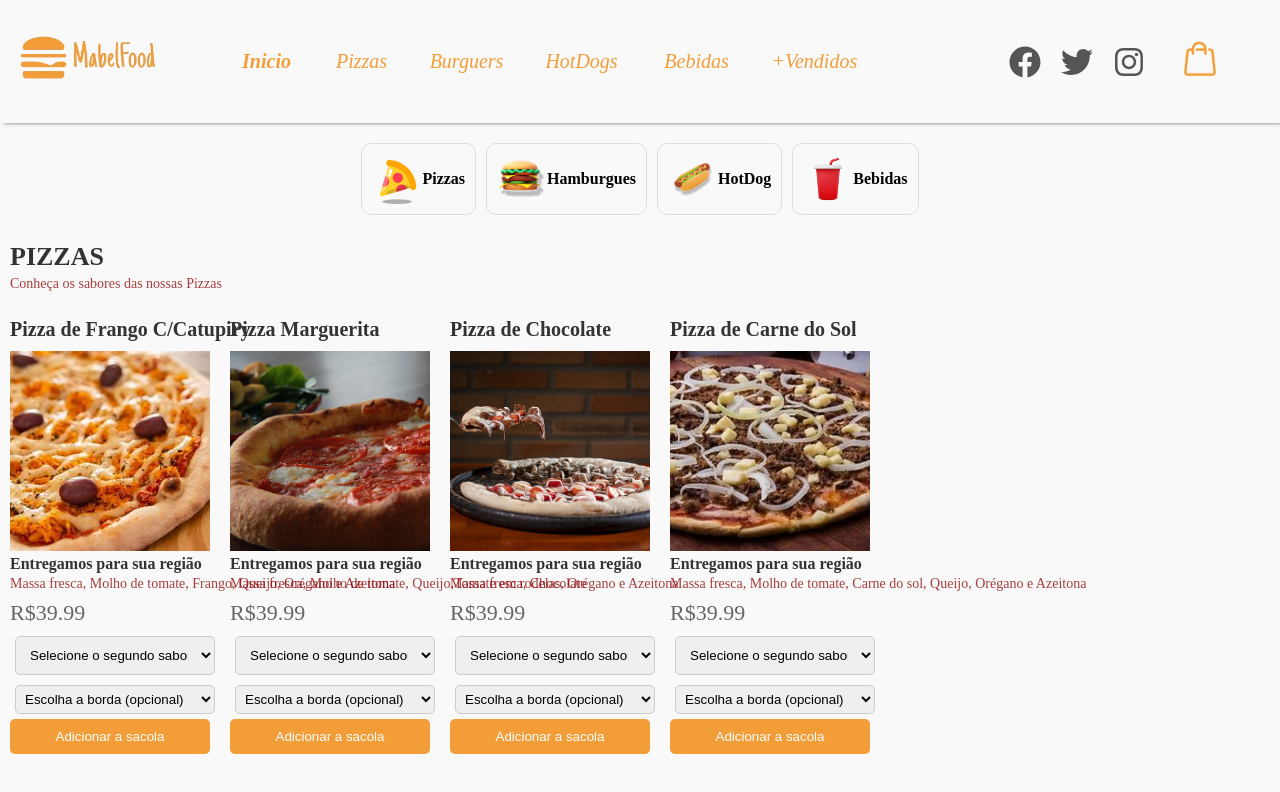
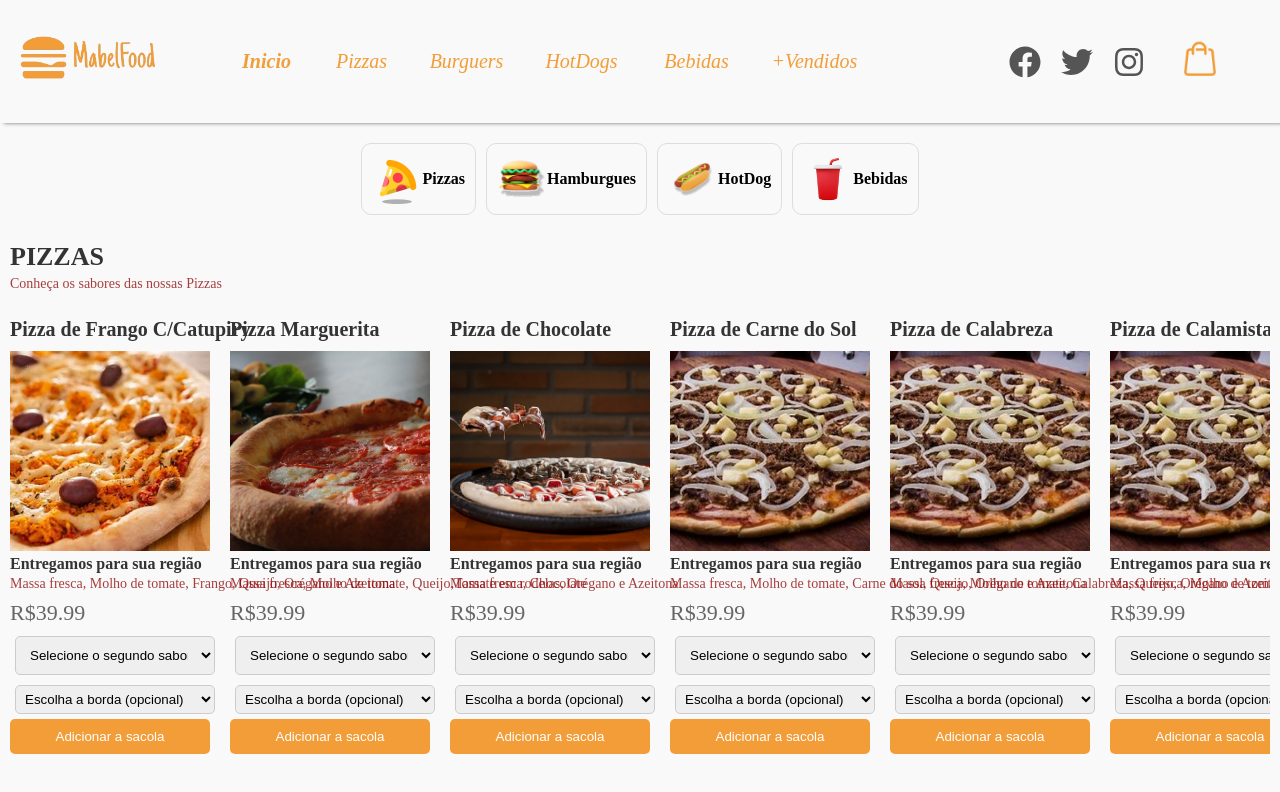
Before and after one commit to MateusProDev/MabelFood, a React (Create React App) app: page /Pizzas in a window 1280 px wide. Shown: the top 792 px of the page. Built offline with nearby package versions, Linux system fonts and the light colour scheme.

Commit message:
add detalhes

```diff
--- a/src/components/Pagina1.jsx
+++ b/src/components/Pagina1.jsx
@@ -31,6 +31,22 @@ const products = [
     name: "Pizza de Carne do Sol",
     content: "Entregamos para sua região",
     description: "Massa fresca, Molho de tomate, Carne do sol, Queijo, Orégano e Azeitona",
+    price: 39.99,
+    imgSrc: "/img/carnedosol.jpg",
+  },
+  {
+    id: 5,
+    name: "Pizza de Calabreza",
+    content: "Entregamos para sua região",
+    description: "Massa fresca, Molho de tomate, Calabreza, Queijo, Orégano e Azeitona",
+    price: 39.99,
+    imgSrc: "/img/carnedosol.jpg",
+  },
+  {
+    id: 6,
+    name: "Pizza de Calamista",
+    content: "Entregamos para sua região",
+    description: "Massa fresca, Molho de tomate, calabreza, Presunto, Queijo, Orégano e Azeitona",
     price: 39.99,
     imgSrc: "/img/carnedosol.jpg",
   },
```
